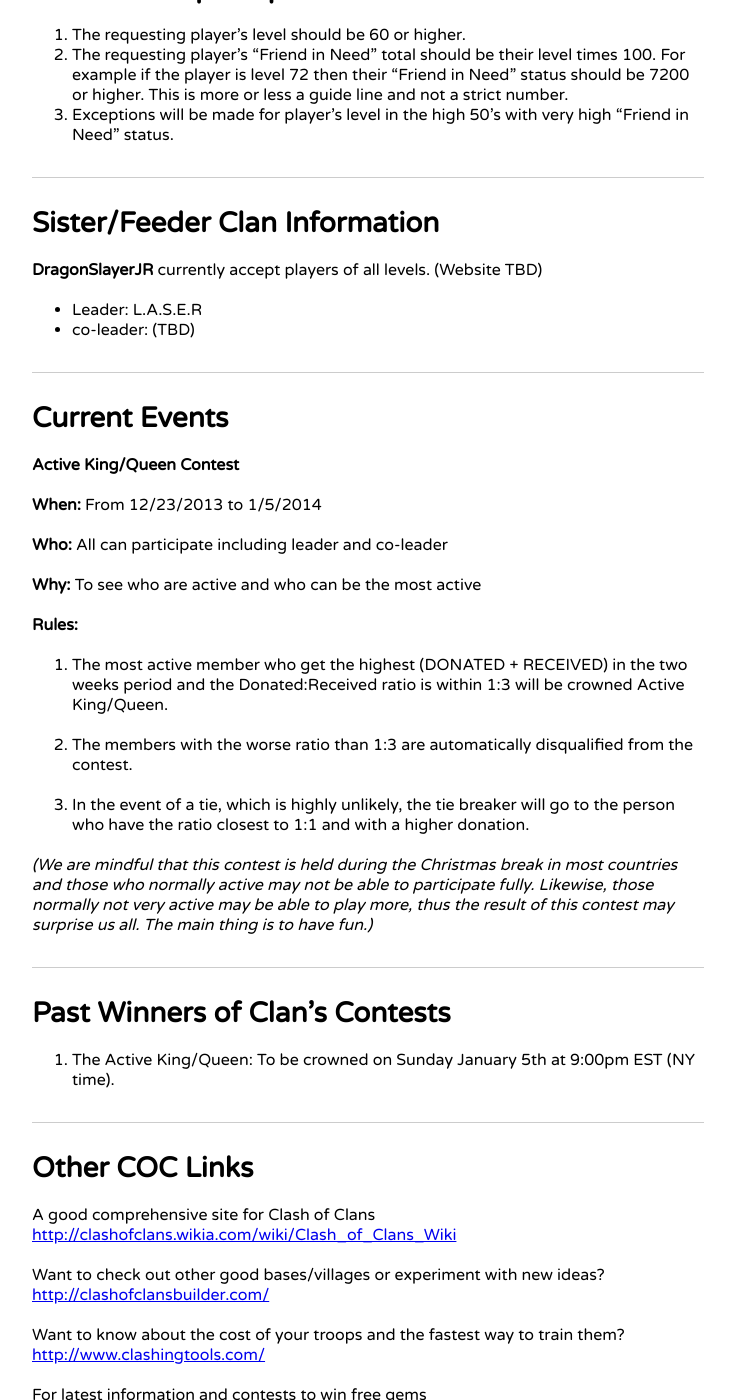
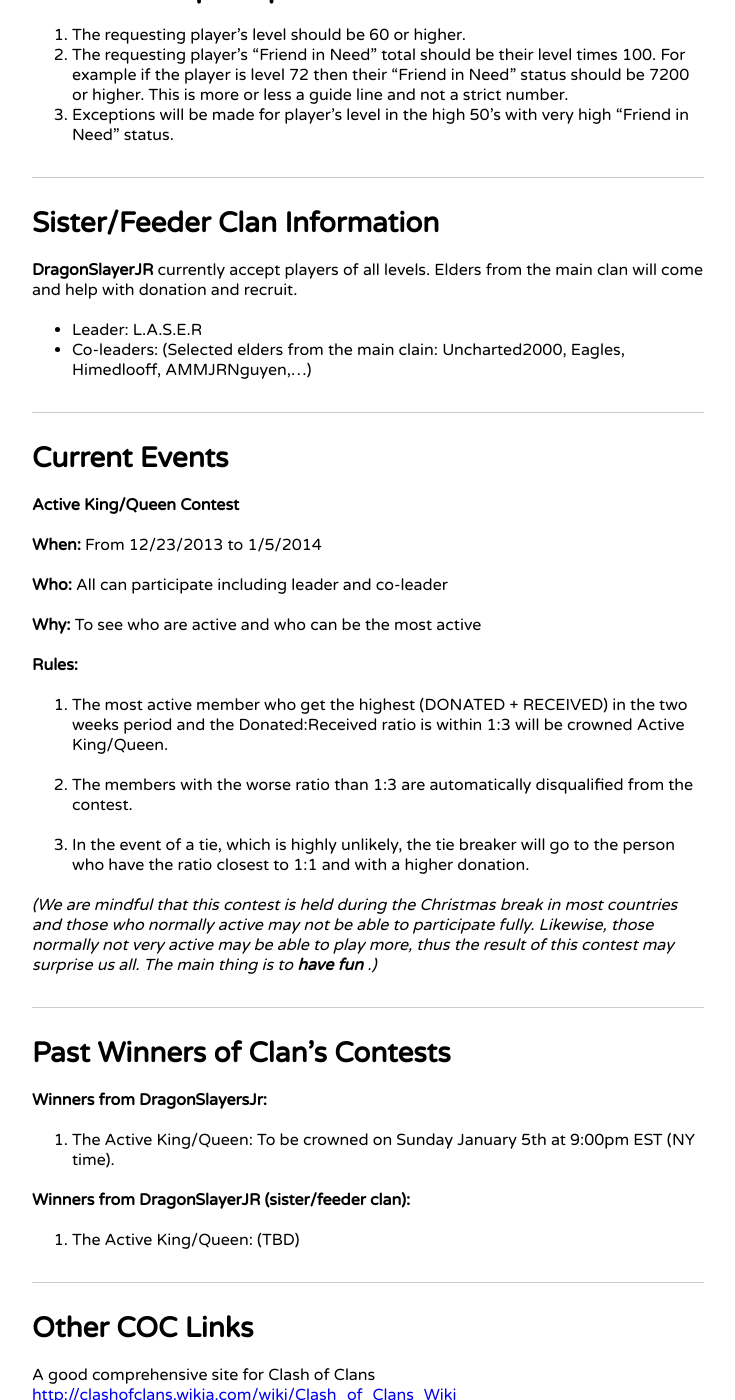
Before and after one commit to himedlooff/DragonSlayersJr, a Jekyll site: the page built from index.md, in a window 1280 px wide and 1400 px high, scrolled down 872 px. Shown: the whole window, without its empty margins (128-863 px from the left). Built offline with Jekyll 4.4.1, drawn with Linux system fonts in a browser that asks for light colours; Markdown is read by kramdown in place of the engine named in the settings.

Commit message:
Update index.md
Modified Sister/feeder info section.  Added winners list from sister/feeder clan.

```diff
--- a/index.md
+++ b/index.md
@@ -32,10 +32,10 @@ Elder Requirement:  (subjected to change as our clan grow)
 
 # Sister/Feeder Clan Information
 
-**DragonSlayerJR** currently accept players of all levels.  (Website TBD)
+**DragonSlayerJR** currently accept players of all levels.  Elders from the main clan will come and help with donation and recruit.
 
 - Leader: L.A.S.E.R
-- co-leader: (TBD)
+- Co-leaders: (Selected elders from the main clain: Uncharted2000, Eagles, Himedlooff, AMMJRNguyen,...)
 
 # Current Events
 
@@ -55,11 +55,17 @@ Elder Requirement:  (subjected to change as our clan grow)
 
 3. In the event of a tie, which is highly unlikely, the tie breaker will go to the person who have the ratio closest to 1:1 and with a higher donation.
 
-*(We are mindful that this contest is held during the Christmas break in most countries and those who normally active may not be able to participate fully.  Likewise, those normally not very active may be able to play more, thus the result of this contest may surprise us all.  The main thing is to have fun.)*
+*(We are mindful that this contest is held during the Christmas break in most countries and those who normally active may not be able to participate fully.  Likewise, those normally not very active may be able to play more, thus the result of this contest may surprise us all.  The main thing is to* ***have fun*** *.)*
 
 # Past Winners of Clan's Contests
 
+**Winners from DragonSlayersJr:**
+
 1. The Active King/Queen: To be crowned on Sunday January 5th at 9:00pm EST (NY time).
+
+**Winners from DragonSlayerJR (sister/feeder clan):**
+
+1. The Active King/Queen: (TBD)
 
 # Other COC Links
 
```
